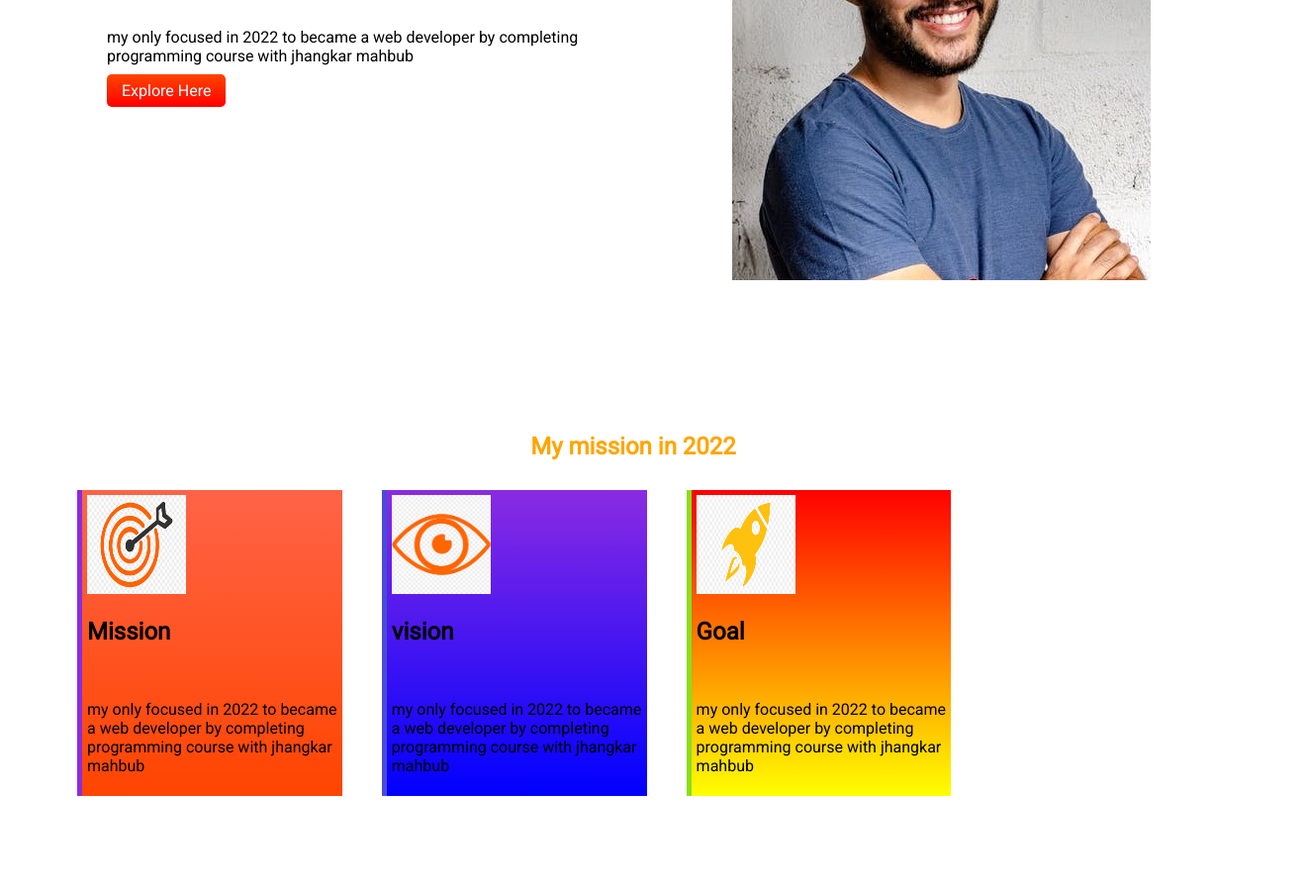
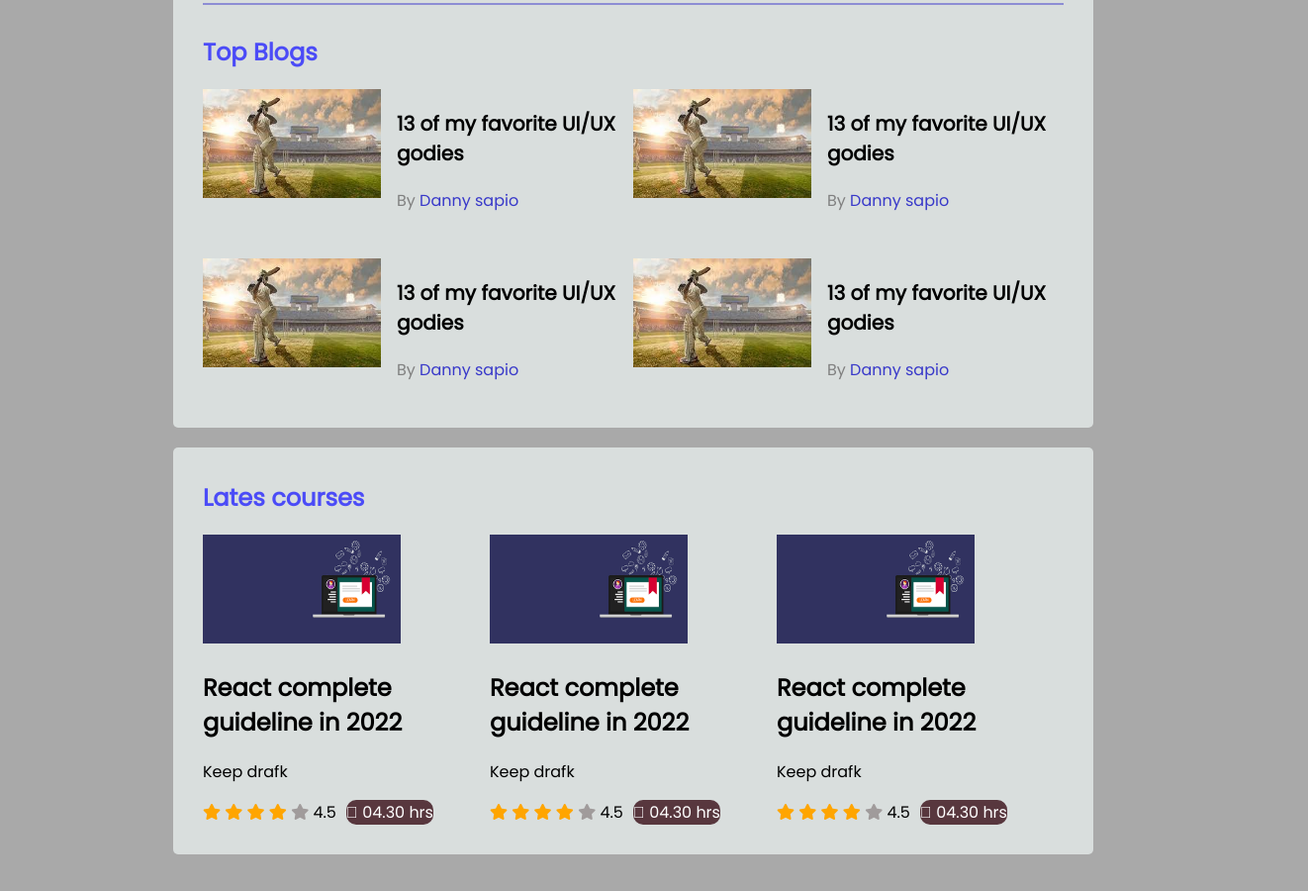
Before and after one commit to ziauddin10/web-project, a plain HTML site: page index.html in a window 1280 px wide. Shown: the part 285-1185 px from the top of the page at 99% size, 1322 px wide, since content can reach past the window. After the commit the page ends 1156 px from the top, so only its background shows below. Drawn offline with Linux system fonts and the light colour scheme.

Commit message:
my second project

```diff
--- a/index.html
+++ b/index.html
@@ -4,73 +4,174 @@
    <meta charset="UTF-8">
    <meta http-equiv="X-UA-Compatible" content="IE=edge">
    <meta name="viewport" content="width=device-width, initial-scale=1.0">
-    <title>Document</title>
-    <link rel="preconnect" href="https://fonts.googleapis.com">
-<link rel="preconnect" href="https://fonts.gstatic.com" crossorigin>
-<link href="https://fonts.googleapis.com/css2?family=Roboto&display=swap" rel="stylesheet">
+   <title>module-nine</title>
+
+   <link rel="stylesheet" href="https://pro.fontawesome.com/releases/v5.10.0/css/all.css" integrity="sha384-AYmEC3Yw5cVb3ZcuHtOA93w35dYTsvhLPVnYs9eStHfGJvOvKxVfELGroGkvsg+p" crossorigin="anonymous"/>
 
    <link rel="stylesheet" href="style.css">
 </head>
 <body>
-    <section class="flexible-items">
-        <div class="side-div">
-            <div class="heading-style">
-                <h1>Stay Focused On</h1>
-                <h1 class="orange">Mission in 2022</h1>
+   <!-- header starts here  -->
+   <header>
+
+   </header>
+   <!-- header ends here  -->
+   <main>
+      <section class="container">
+         <!-- top player starts here -->
+         <div class="top-players">
+            <h2 class="section-title">Top Players</h2>
+             <div class="players">
+                <div class="player">
+                   <img src="image/player.jpg">
+                   <h2 class="player-name">Shakib Al Hasan</h2>
                 </div>
-            <div>
-                <p>my only focused in 2022 to became a web developer by completing programming course with jhangkar mahbub</p>
-                <a href="#">Explore Here</a>
+                <div class="player">
+                   <img src="image/player.jpg">
+                   <h2 class="player-name">Tamim Iqbal</h2>
                 </div>
+                <div class="player">
+                   <img src="image/player.jpg">
+                   <h2 class="player-name">Masrafee Bin Mortuja</h2>
                 </div>
-        <div class="side-div">
-            <img src="image/pexels-photo-2379004.jpeg">
+                <div class="player">
+                   <img src="image/player.jpg">
+                   <h2 class="player-name">Musfiqur Rahim</h2>
                 </div>
-    </section>
-    <section>
-        <h1 style="text-align:center;color:orange;">My mission in 2022</h1>
-        <div class="flexible-items">
-            <div class="card1">
-                <img src="image/111.png"><br>
-                <h1>Mission</h1><br>
-                <p>my only focused in 2022 to became a web developer by completing programming course with jhangkar mahbub</p>
+                <div class="player">
+                   <img src="image/player.jpg">
+                   <h2 class="player-name">Mahmudullah Riad</h2>
                 </div>
-            <div class="card2">
-                <img src="image/222.png"><br>
-                <h1>vision</h1><br>
-                <p>my only focused in 2022 to became a web developer by completing programming course with jhangkar mahbub</p>
-            </div>
-            <div class="card3">
-                <img src="image/3333.png"><br>
-                <h1>Goal</h1><br>
-                <p>my only focused in 2022 to became a web developer by completing programming course with jhangkar mahbub</p>
+                <div class="player">
+                   <img src="image/player.jpg">
+                   <h2 class="player-name">Sabbir Rahman</h2>
                 </div>
 
              </div>
+         </div>
+         <hr>
+         <div class="top-blogs">
+            <h2 class="section-title">Top Blogs</h2>
+            <div class="blogs">
+            <article class="blog">
+               <div class="thumbnail">
+                  <img src="image/download.jpg">
+               </div>
+               <div class="blogs-info">
+                  <h3 class="blog-title">13 of my favorite UI/UX godies</h3>
+                  <p class="author"> By <a href="#">Danny sapio</a></p>
+               </div>
+            </article>
+
+            <article class="blog">
+               <div class="thumbnail">
+                  <img src="image/download.jpg">
+               </div>
+               <div class="blogs-info">
+                  <h3 class="blog-title">13 of my favorite UI/UX godies</h3>
+                  <p class="author"> By <a href="#">Danny sapio</a></p>
+               </div>
+            </article>
+
+            <article class="blog">
+               <div class="thumbnail">
+                  <img src="image/download.jpg">
+               </div>
+               <div class="blogs-info">
+                  <h3 class="blog-title">13 of my favorite UI/UX godies</h3>
+                  <p class="author"> By <a href="#">Danny sapio</a></p>
+               </div>
+            </article>
+
+            <article class="blog">
+               <div class="thumbnail">
+                  <img src="image/download.jpg">
+               </div>
+               <div class="blogs-info">
+                  <h3 class="blog-title">13 of my favorite UI/UX godies</h3>
+                  <p class="author"> By <a href="#">Danny sapio</a></p>
+               </div>
+            </article>
+         </div>
+
+         </div>
+         <!-- top player ends here -->
       </section>
-    <section class="flexible-items">
-        <div class="side-div">
-            <img src="image/images (1).jpg">
+
+      <section class="container">
+        <h2 class="section-title">Lates courses</h2>
+         <div class="courses">
+             <div class="course">
+                <div class="course-banner">
+                   <img src="image/banner.png">
                 </div>
-        <div class="side-div">
-            <h1>Develop without limits</h1>
-            <p>my only focused in 2022 to became a web developer by completing programming course with jhangkar mahbub</p>
-            <a href="#">Explore Here</a>
+                <div class="course-details">
+                    <h2>React complete guideline in 2022</h2>
+                    <p>Keep drafk</p>
+                    <div class="course-info">
+                       <div class="course-rating">
+                        <i class="fas fa-star filled"></i>
+                        <i class="fas fa-star filled"></i>
+                        <i class="fas fa-star filled"></i>
+                        <i class="fas fa-star filled"></i>
+                        <i class="fas fa-star empty"></i>
+                        <span>4.5</span>
+                       </div>
+                       <div class="course-time">
+                        <i class="fal fa-clock"></i>
+                         04.30 hrs
+                       </div>
+                    </div>
+                </div>
+             </div>
+             <div class="course">
+               <div class="course-banner">
+                  <img src="image/banner.png">
+               </div>
+               <div class="course-details">
+                   <h2>React complete guideline in 2022</h2>
+                   <p>Keep drafk</p>
+                   <div class="course-info">
+                      <div class="course-rating">
+                       <i class="fas fa-star filled"></i>
+                       <i class="fas fa-star filled"></i>
+                       <i class="fas fa-star filled"></i>
+                       <i class="fas fa-star filled"></i>
+                       <i class="fas fa-star empty"></i>
+                       <span>4.5</span>
+                      </div>
+                      <div class="course-time">
+                       <i class="fal fa-clock"></i>
+                        04.30 hrs
+                      </div>
+                   </div>
+               </div>
+            </div>
+            <div class="course">
+               <div class="course-banner">
+                  <img src="image/banner.png">
+               </div>
+               <div class="course-details">
+                   <h2>React complete guideline in 2022</h2>
+                   <p>Keep drafk</p>
+                   <div class="course-info">
+                      <div class="course-rating">
+                         <i class="fas fa-star filled"></i>
+                         <i class="fas fa-star filled"></i>
+                         <i class="fas fa-star filled"></i>
+                         <i class="fas fa-star filled"></i>
+                         <i class="fas fa-star empty"></i>
+                         <span>4.5</span>
+                      </div>
+                      <div class="course-time">
+                       <i class="fal fa-clock"></i>
+                        04.30 hrs
+                      </div>
+                   </div>
+               </div>
+            </div>
          </div>
       </section>
-    <section class="flexible-items">
-        <div class="side-div">
-            <h1>kow our global comunity</h1>
-            <p>my only focused in 2022 to became a web developer by completing programming course with jhangkar mahbub my only focused in 2022 to became a web developer by completing programming course with jhangkar mahbub</p>
-
-        </div>
-        <div class="side-div">
-            <img src="image/images.jpg">
-        </div>
-    </section>
-    <footer>
-        <h2>Mission 2022</h2>
-        <p>hardwork,dedicate,passionate and seriousness</p>
-    </footer>
+   </main>
 </body>
 </html>
--- a/style.css
+++ b/style.css
@@ -1,67 +1,111 @@
+/* google font */
+@import url('https://fonts.googleapis.com/css2?family=Poppins&family=Roboto&display=swap');
+
 body{
-    font-family: 'Roboto', sans-serif;
+    font-family: 'Poppins', sans-serif;
+    background-color:darkgray;
 }
-.flexible-items{
+
+main{
     display:flex;
-    width:100%;
-    margin-left:50px;
-    margin-bottom:100px;
+    align-items: center;
+    flex-direction: column;
 }
-.side-div{
-    width:50%;
-    margin:50px;
+.container{
+    width:870px;
+    justify-content: center;
+    background-color: rgba(239, 247, 245, 0.692);
+    padding:30px;
+    border-radius:5px;
+    margin-top:20px;
 }
-.heading-style{
-    font-size:35px;
-    border-left:5px solid orangered;
+.top-players{
+    margin-bottom:30px;
 }
-.orange{
-    color:orange;
+.section-title{
+    color:rgba(69, 69, 248, 0.966);
+    margin-top:3px;
 }
-a{
-    background-image:linear-gradient(orangered,red);
-    padding:7px 15px;
-    text-decoration:none;
-    color:white;
-    border-radius:5px;
+.players{
+    display:grid;
+    grid-template-columns:repeat(3,1fr);
+    grid-row-gap:30px;
 }
-.card1{
-    width:20%;
-    border-left:5px solid blueviolet;
-    padding:5px;
-    background-image:linear-gradient(tomato,orangered);
-    margin:10px 20px;
+.player{
+    display:flex;
+    align-items:center;
 }
-.card1 img{
-    width:100px;
-    height:100px;
+.player img{
+    width:56px;
+    height:56px;
+    border-radius:50%;
 }
-.card2{
-    width:20%;
-    border-left:5px solid rgb(73, 75, 216);
-    padding:5px;
-    background-image:linear-gradient(blueviolet,blue);
-    margin:10px 20px;
+.player-name{
+    margin-left:16px;
+    font-size:17px;
+
 }
-.card2 img{
-    width:100px;
-    height:100px;
+hr{
+    border:1px solid rgba(138, 138, 212, 0.966);
+    margin-bottom:30px;
 }
-.card3{
-    width:20%;
-    border-left:5px solid rgb(138, 221, 29);
-    padding:5px;
-    background-image:linear-gradient(red,yellow);
-    margin:10px 20px;
+
+/* --------------------------------
+            top blog design start here
+ ---------------------------------  */
+
+
+.blog{
+    display:flex;
 }
-.card3 img{
-    width:100px;
-    height:100px;
-}
-footer{
-    background-color:black;
-    color:white;
-    text-align:center;
-    text-decoration:none;
-    padding:10px;
-}
+ .blogs .thumbnail img{
+     width:180px;
+     height:110px;
+ }
+ .blogs-info{
+     margin-left:16px;
+ }
+ .blog-title{
+     font-size:20px;
+ }
+ .blogs-info .author{
+     color:gray;
+     font-size:16px;
+ }
+ .blogs-info .author a{
+     text-decoration:none;
+     font-size:16px;
+     color:rgba(41, 41, 199, 0.918);
+ }
+ .blogs{
+     display:grid;
+     grid-template-columns: repeat(2,1fr);
+     grid-row-gap:30px;
+ }
+
+ /* lates course style here  */
+
+
+ .course-banner img{
+     width:200px;
+     height:110px;
+ }
+ .course-info{
+     display:flex;
+ }
+ .filled{
+     color:orange;
+ }
+ .empty{
+     color:rgb(160, 155, 155);
+ }
+ .courses{
+     display:grid;
+     grid-template-columns: repeat(3,1fr);
+ }
+ .course-time{
+     background-color:rgb(88, 55, 62);
+     color:white;
+     border-radius:10px;
+     margin-left:10px;
+ }
```
Also changed, not shown: image/banner.png (added), image/download.jpg (added), image/player.jpg (added). Lines whose indentation alone changed are shown as unchanged.
